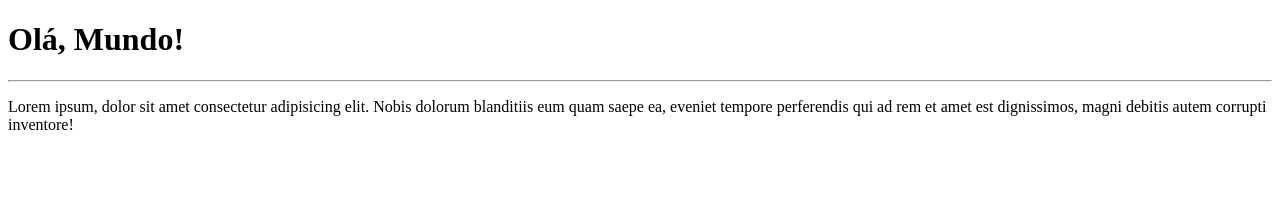
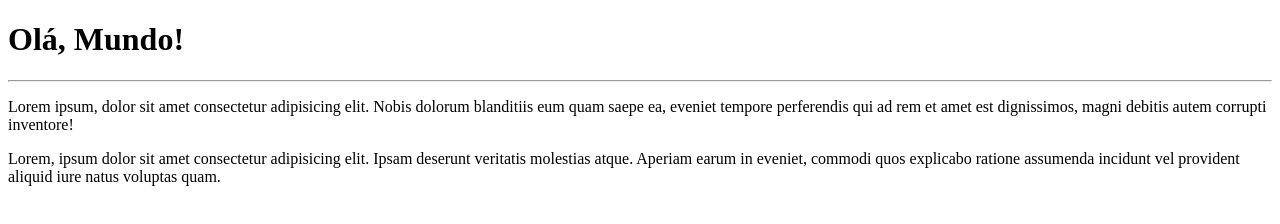
Before and after one commit to Jozukin/hello-world, a plain HTML site: page site-exemplo/index.html in a window 1280 px wide. Drawn offline with Linux system fonts and the light colour scheme.

Commit message:
adicionei outro parágrafo

```diff
--- a/site-exemplo/index.html
+++ b/site-exemplo/index.html
@@ -9,5 +9,6 @@
    <h1>Olá, Mundo!</h1>
    <hr>
    <p>Lorem ipsum, dolor sit amet consectetur adipisicing elit. Nobis dolorum blanditiis eum quam saepe ea, eveniet tempore perferendis qui ad rem et amet est dignissimos, magni debitis autem corrupti inventore!</p>
+   <p>Lorem, ipsum dolor sit amet consectetur adipisicing elit. Ipsam deserunt veritatis molestias atque. Aperiam earum in eveniet, commodi quos explicabo ratione assumenda incidunt vel provident aliquid iure natus voluptas quam.</p>
 </body>
 </html>
```
